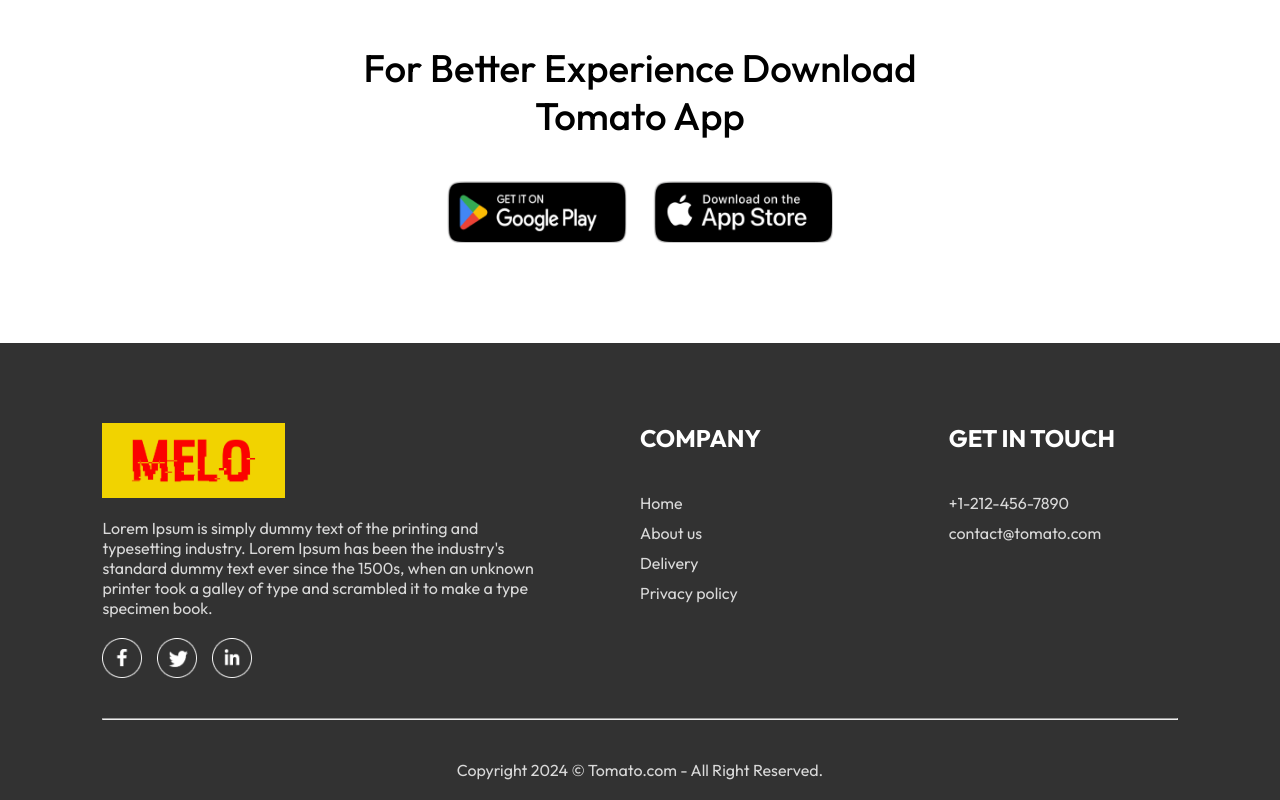
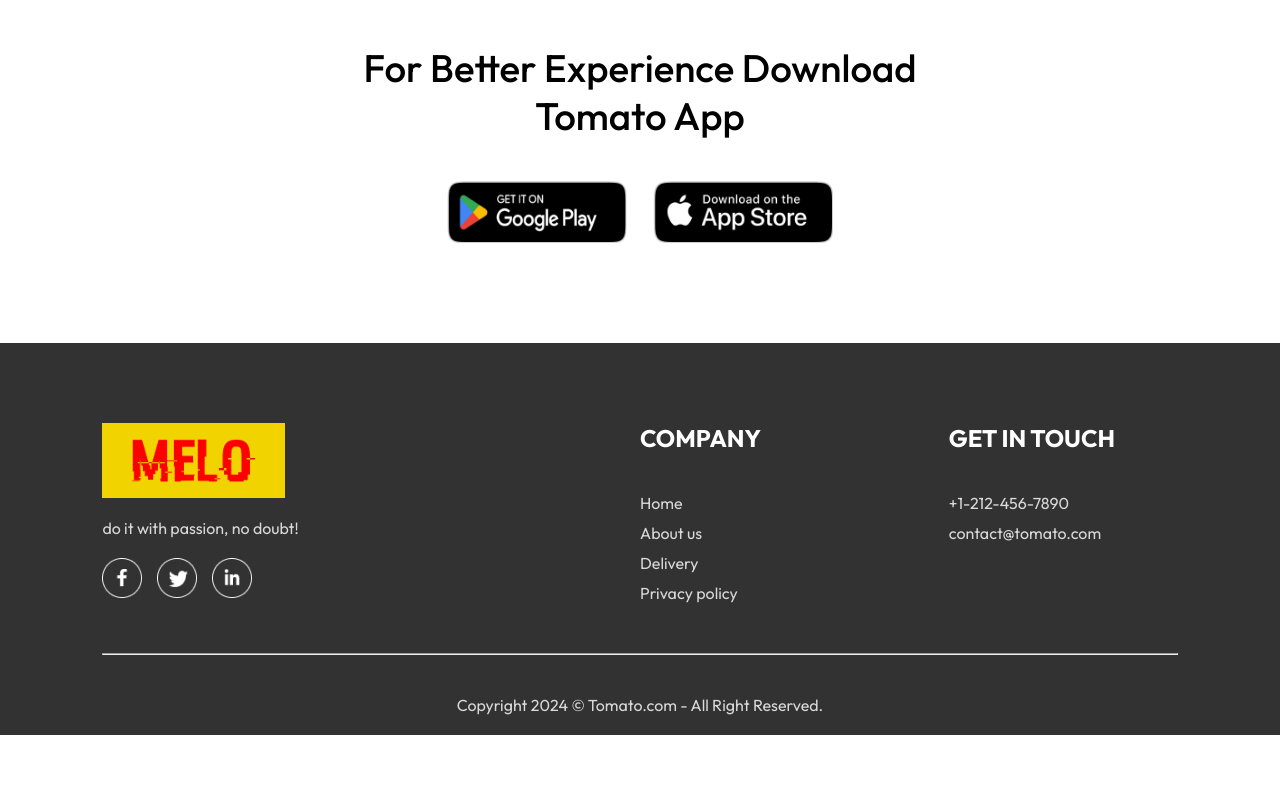
Before and after one commit to Multydelivery/melo-food-delivery, a React (Vite) app in the folder food-del/frontend/: page / in a window 1280 px wide. Shown: the part 1083-1883 px from the top of the page. After the commit the page ends 1818 px from the top, so only its background shows below. Built offline with nearby package versions, Linux system fonts and the light colour scheme; no server answers.

Commit message:
added cloudinary env variables to bakend in vercel, also modifide footer text

```diff
--- a/food-del/frontend/src/components/Footer/Footer.jsx
+++ b/food-del/frontend/src/components/Footer/Footer.jsx
@@ -8,7 +8,7 @@
       <div className="footer-content">
         <div className="footer-content-left">
             <img className='footer-logo' src={assets.cover} alt="" />
-            <p>Lorem Ipsum is simply dummy text of the printing and typesetting industry. Lorem Ipsum has been the industry's standard dummy text ever since the 1500s, when an unknown printer took a galley of type and scrambled it to make a type specimen book.</p>
+            <p>do it with passion, no doubt!</p>
             <div className="footer-social-icons">
                 <img src={assets.facebook_icon} alt="" />
                 <img src={assets.twitter_icon} alt="" />
```
